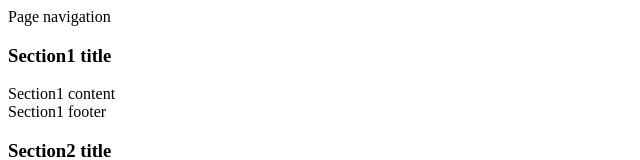
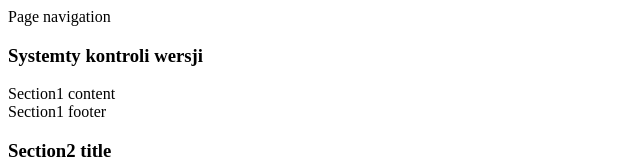
Before and after one commit to epl187746/iislabpio_187824, a plain HTML site: page index.html in a window 1280 px wide. Shown: the top 160 px of the page, without its empty margins (0-640 px from the left). Drawn offline with Linux system fonts and the light colour scheme.

Commit message:
added section 1 title

```diff
--- a/index.html
+++ b/index.html
@@ -9,7 +9,7 @@
 		</nav>
 		<section id="section1" class="panel panel-default">
 			<div class="panel-heading">
-	    		<h3 class="panel-title">Section1 title</h3>
+	    		<h3 class="panel-title">Systemty kontroli wersji</h3>
 		  	</div>
 	  		<div class="panel-body">
 	    		Section1 content
```
